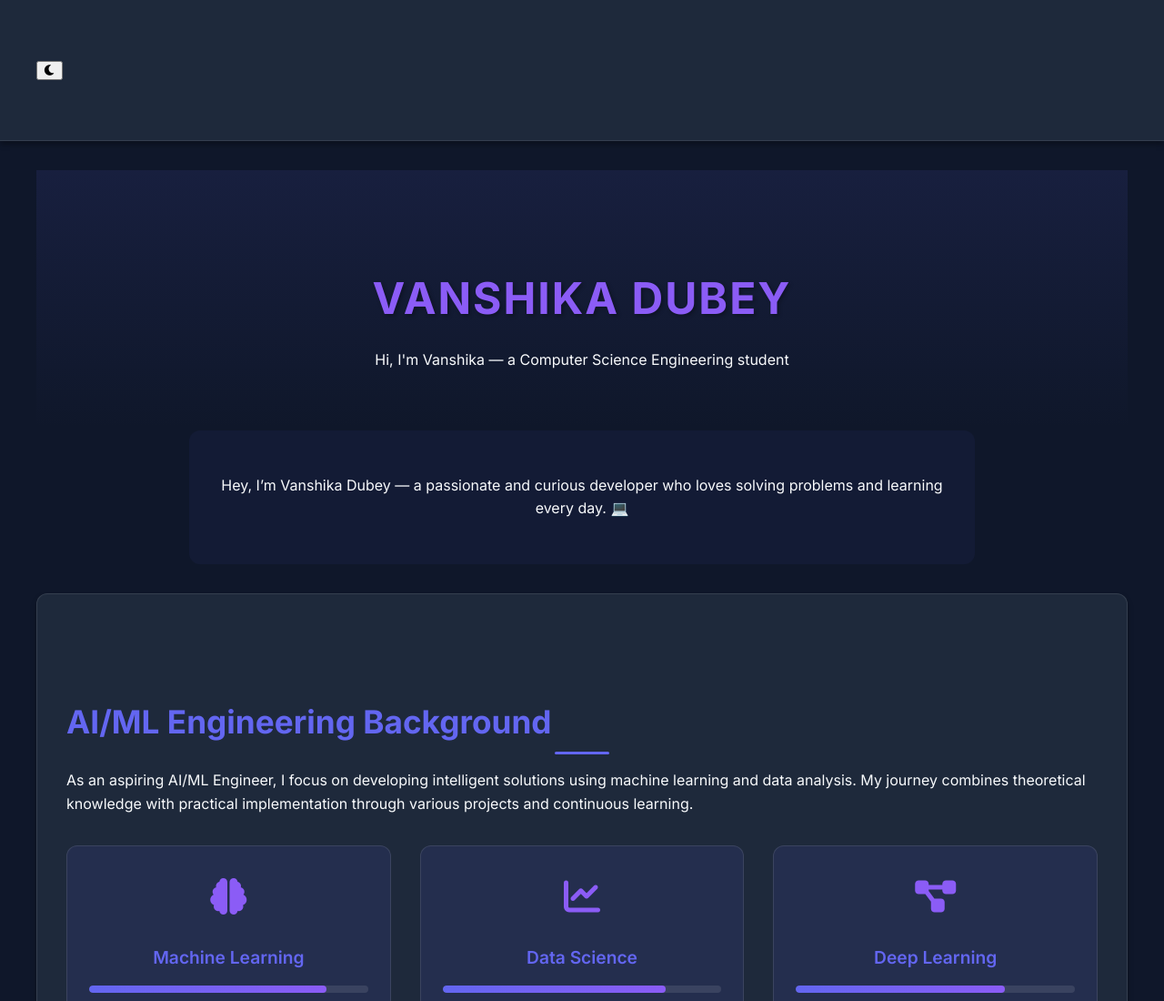
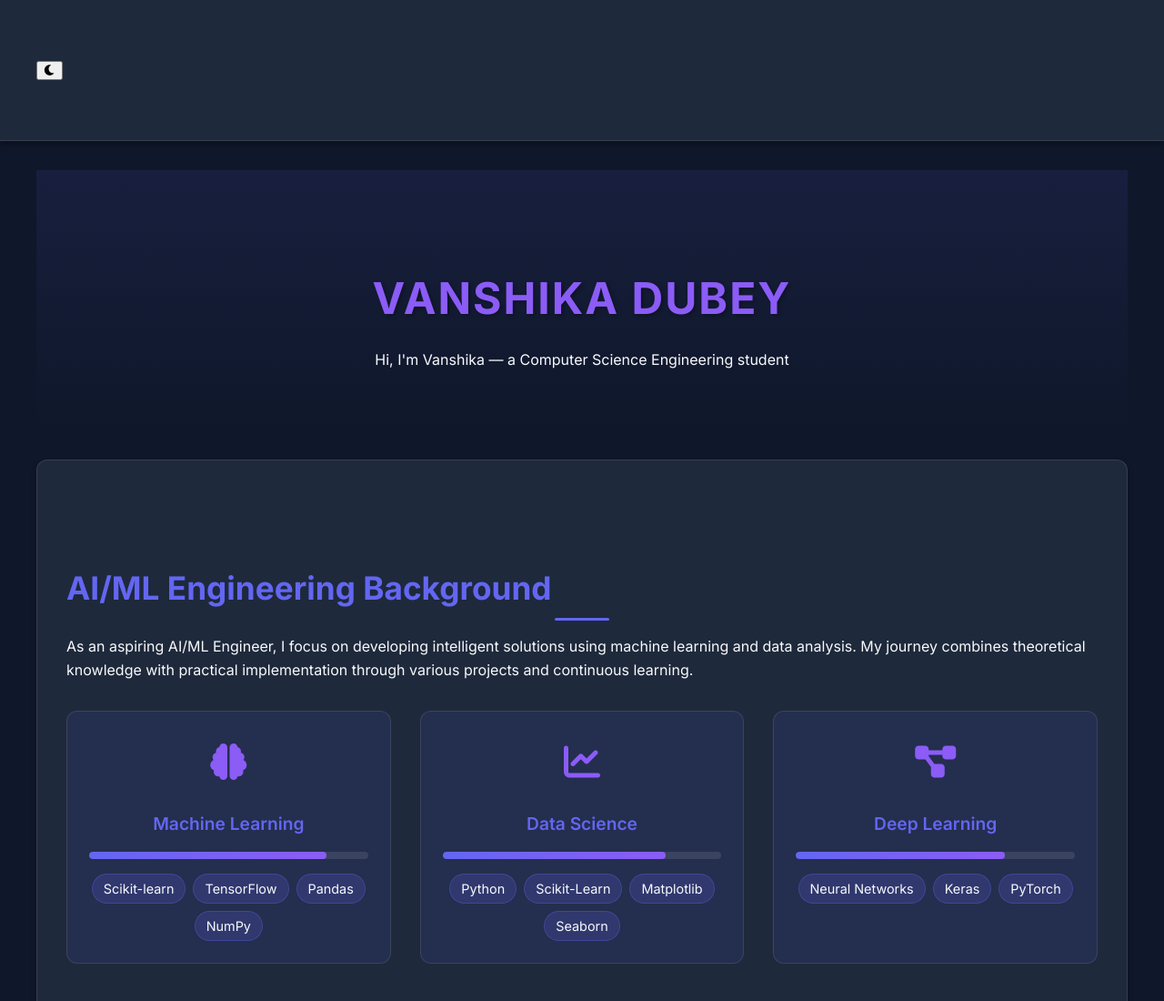
Before and after one commit to VanshikaDubey1/Vanshika-s-Portfolio, a plain HTML site: page index.html in a window 1280 px wide. Shown: the top 1100 px of the page at 91% size. Drawn offline with Linux system fonts and the light colour scheme.

Commit message:
Update index.html

```diff
--- a/index.html
+++ b/index.html
@@ -23,9 +23,6 @@
       <div class="typing-text"></div>
     </section>
 
-    <section class="about fade-in">
-      <p>Hey, I’m Vanshika Dubey — a passionate and curious developer who loves solving problems and learning every day. 💻</p>
-    </section>
 
     <section class="background-section fade-in">
       <div class="container">
```
